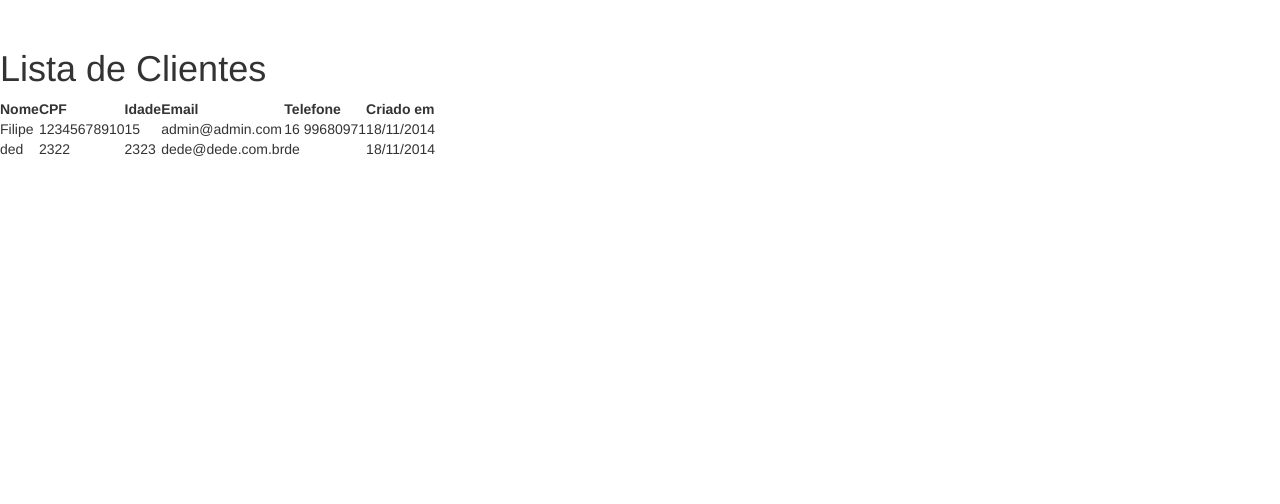
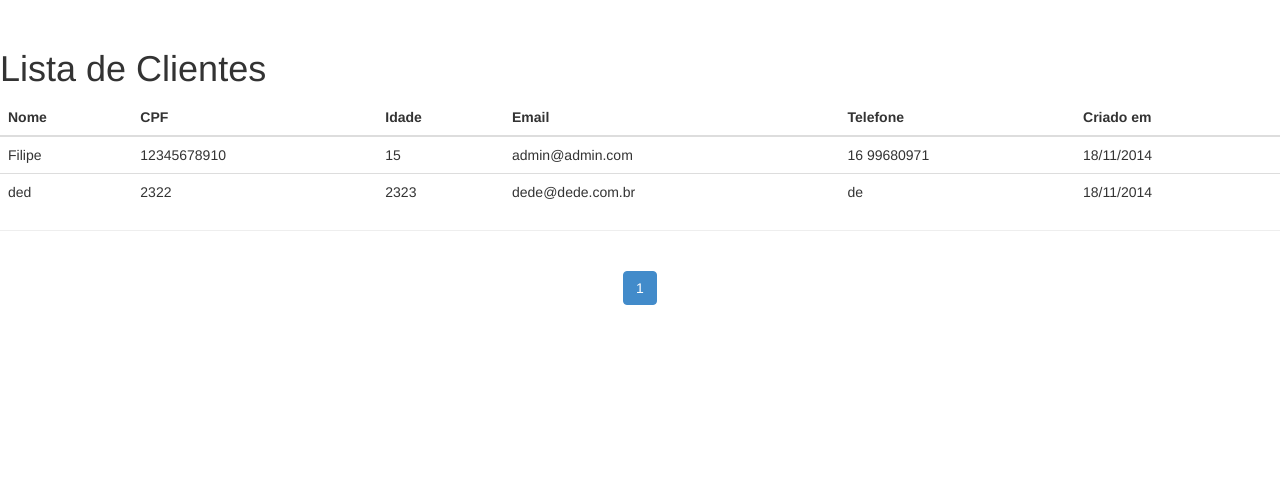
Before and after one commit to filipelamberti/projetoTrabalho, a Django app: page /lista/ in a window 1280 px wide. Shown: the part 51-555 px from the top of that part. Run offline with Django 3.2, Linux system fonts and the light colour scheme; data comes from the database, SQL or seed files in the repository; the page is wider than the window, and the part outside it is not shown; some libraries are stand-ins or nearby versions.

Commit message:
Melhorando o  Lista

```diff
--- /dev/null
+++ b/cadastro/templates/_pagination.html
@@ -0,0 +1,20 @@
+<!-- pagination -->
+        <div class="row text-center">
+            <div class="col-lg-12">
+                <ul class="pagination">
+					{% if page_obj.has_previous %}
+						<li><a href="?page={{ page_obj.previous_page_number }}">&laquo;</a></li>
+					{% endif %}
+					{% for pg in page_obj.paginator.page_range %}
+						{% if page_obj.number == pg %}
+							<li class="active"><a href="?page={{ pg }}">{{ pg }}</a></li>
+						{% else %}
+							<li><a href="?page={{ pg }}">{{ pg }}</a></li>
+						{% endif %}
+					{% endfor %}
+					{% if page_obj.has_next %}
+						<li><a href="?page={{ page_obj.next_page_number }}">&raquo;</a></li>
+					{% endif %}
+				</ul>
+			</div>
+		</div>
--- a/cadastro/templates/lista.html
+++ b/cadastro/templates/lista.html
@@ -3,7 +3,9 @@
 {% block content %}
 	<h1>Lista de Clientes</h1>
 
-			<table>
+		<div>
+			<table class="table">
+				<thead>
 					<tr>
 						<th>Nome</th>
 						<th>CPF</th>
@@ -25,8 +28,13 @@
 				{% empty %}
 					<p>Sem itens na lista.</p>
 				{% endfor %}
+				</tbody>
+			</table>
+		</div>
 
-			</table>
+	    <hr>
 
+<!-- pagination -->
+{% include "_pagination.html" %}
 
 {% endblock content %}
```
Also changed, not shown: other parts of cadastro/templates/lista.html (+2 -1 lines).
